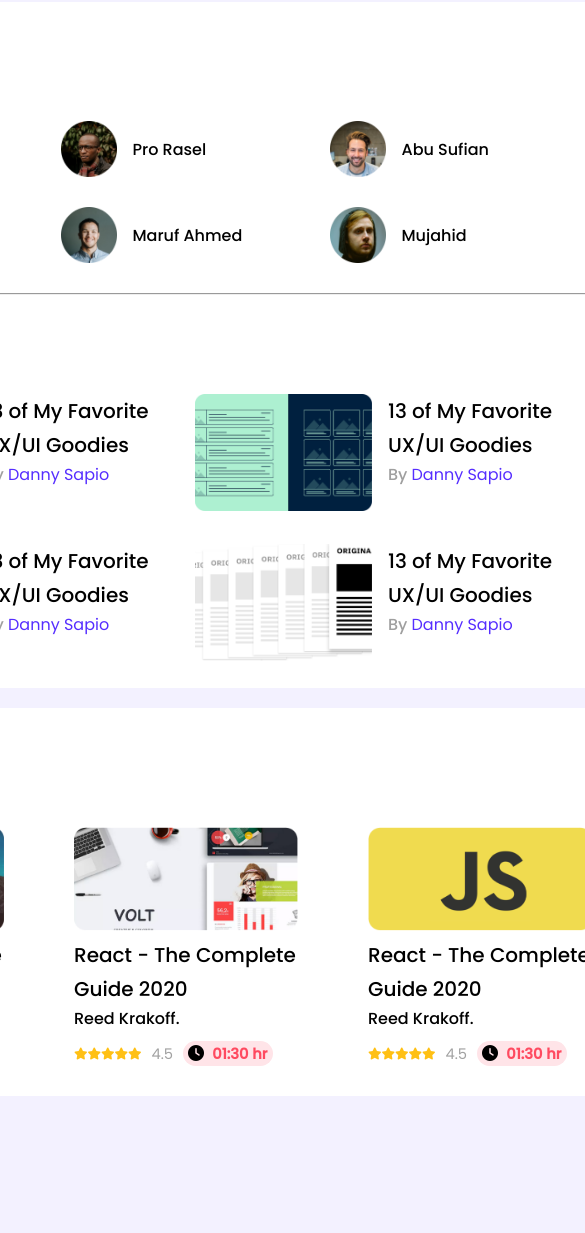
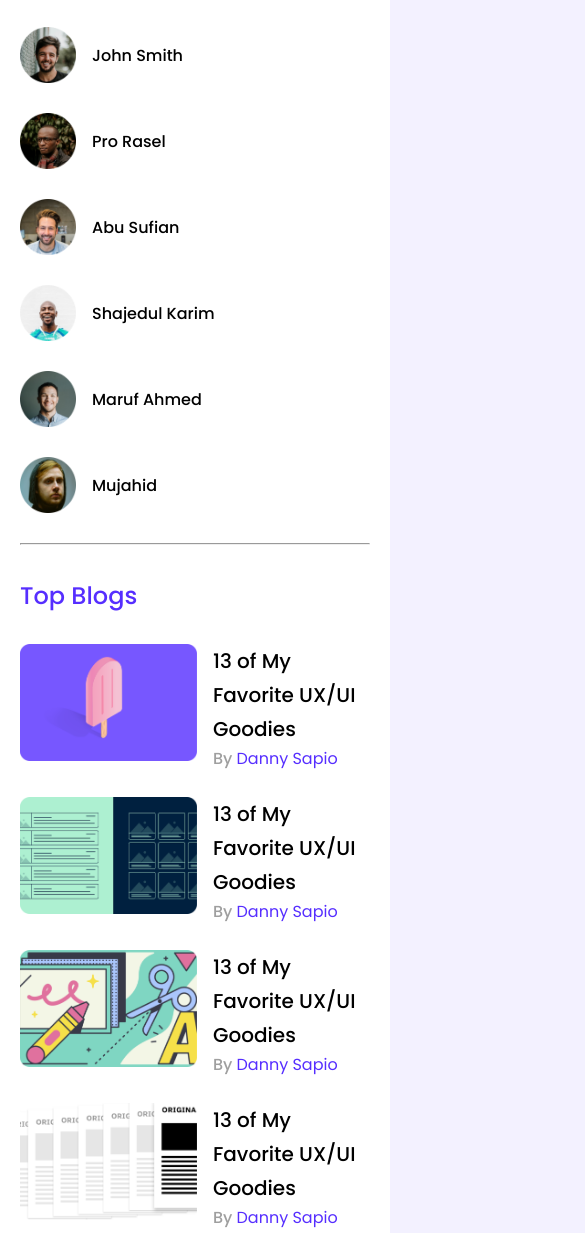
Before and after one commit to radiantCoder007/leader-board, a plain HTML site: page index.html in a window 390 px wide. Shown: the part 122-1355 px from the top of the page, 585 px wide, since content can reach past the window. Before the commit the page ends 1238 px from the top, so only its background shows below. Drawn offline with Linux system fonts and the light colour scheme.

Commit message:
responsive version for smaller screen

```diff
--- a/styles/style.css
+++ b/styles/style.css
@@ -22,6 +22,7 @@ nav {
     background-color: #562EFF;
     display: flex;
     justify-content: center;
+
 }
 
 .navbar {
@@ -30,6 +31,8 @@ nav {
     justify-content: space-between;
     height: 94px;
     width: 870px;
+    /* position: sticky; */
+
 
 }
 
@@ -117,7 +120,6 @@ nav {
 }
 
 hr {
-    width: 807px;
     color: #D1D1D1;
     margin-top: 30px;
     margin-bottom: 0px;
@@ -187,10 +189,6 @@ hr {
 .courses-all {
     display: grid;
     grid-template-columns: repeat(3, 1fr);
-
-
-
-
 }
 
 .single-course {
@@ -248,5 +246,34 @@ hr {
     font-size: 14.6913px;
     line-height: 20px;
     color: #FF4A60;
+}
 
+/* media query */
+
+@media screen and (max-width:575px) {
+
+    nav {
+        display: none;
+    }
+
+    .top-section-content {
+        width: 100%;
+
+    }
+
+    .player-details {
+
+        grid-template-columns: repeat(1, 1fr);
+
+    }
+
+    .blogs {
+        grid-template-columns: repeat(1, 1fr);
+
+
+    }
+
+    .courses-all {
+        grid-template-columns: repeat(1, 1fr);
+    }
 }
```
